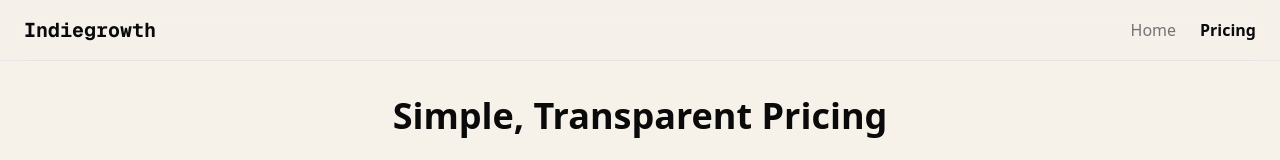
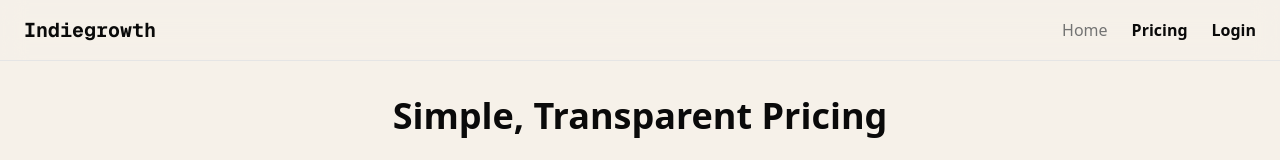
Before and after one commit to ashwaniverma-github/Marketing-co-pilot, a Next.js app: page /pricing in a window 1280 px wide. Shown: the top 160 px of the page. Built offline with nearby package versions, Linux system fonts and the light colour scheme; no server answers.

Commit message:
logout button on pricing page

```diff
--- a/src/app/pricing/page.tsx
+++ b/src/app/pricing/page.tsx
@@ -1,7 +1,8 @@
 "use client";
-import { useSession } from 'next-auth/react';
+import { signOut, useSession } from 'next-auth/react';
 import Link from 'next/link';
 import { useRouter } from 'next/navigation';
+
 
 type Product = {
   product_id: number;
@@ -83,6 +84,7 @@ export default function PricingPage() {
           <div className="flex items-center space-x-6">
             <Link href="/" className="text-muted-foreground hover:text-foreground">Home</Link>
             <Link href="/pricing" className="text-foreground font-semibold">Pricing</Link>
+            {session ? <button className="font-semibold"  onClick={() => signOut()}>Logout</button> : <button className="font-semibold" onClick={() => router.push('/login')}>Login</button>}
           </div>
         </div>
       </nav>
```
